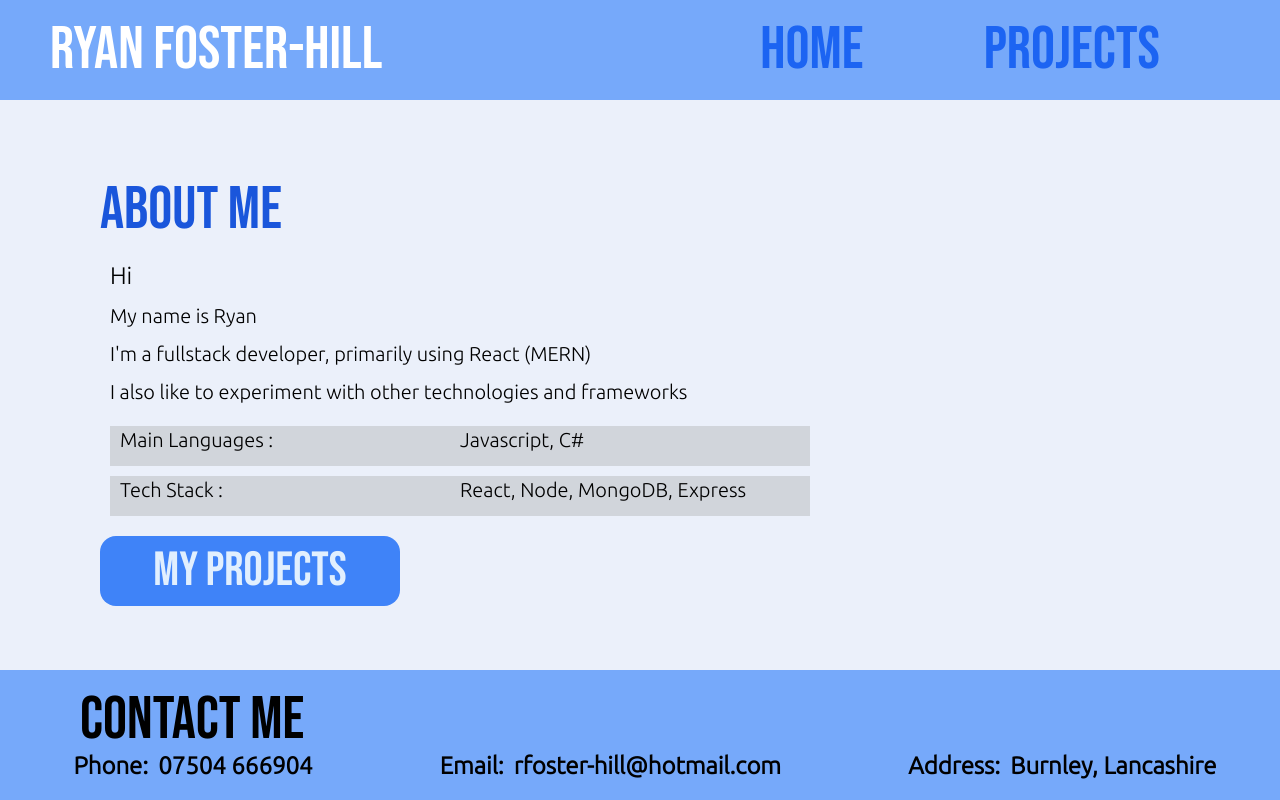
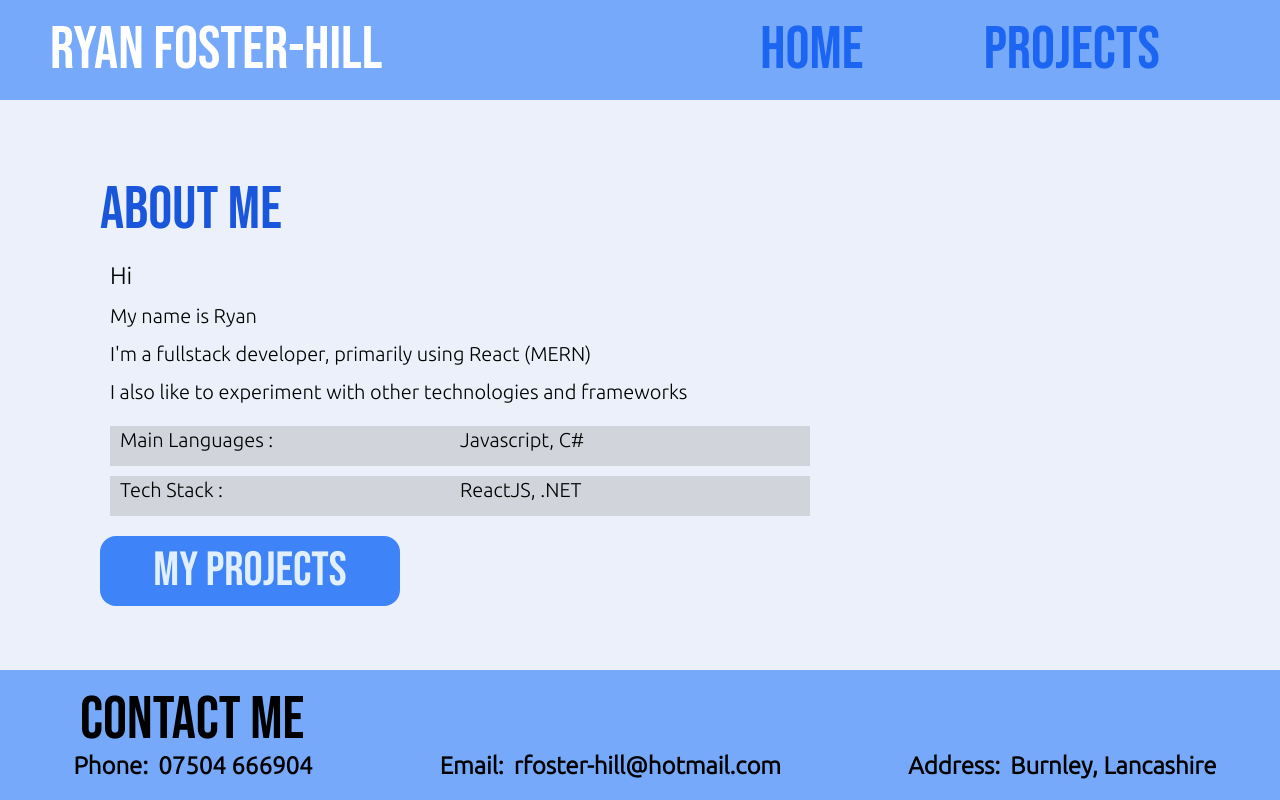
Before and after one commit to RyanRFH/PortfolioNextJS, a Next.js app: page / in a window 1280 px wide. Built offline with nearby package versions, Linux system fonts and the light colour scheme.

Commit message:
added commerce tracker project

```diff
--- a/src/app/components/ProjectThumbnail.jsx
+++ b/src/app/components/ProjectThumbnail.jsx
@@ -5,7 +5,7 @@ const ProjectThumbnail = (props) => {
     return (
         <Link href={props.projLink} className='w-full flex flex-col items-center justify-center hover:opacity-60'>
 
-            <p className='flex leading-[60px] text-center items-center justify-center font-bebas text-3xl lg:text-[60px] w-full min-h-[100px] lg:rounded-t-3xl text-white bg-blue-400'>{props.projName}</p>
+            <p className='flex leading-[60px] text-center items-center justify-center font-bebas text-3xl lg:text-[45px] w-full min-h-[100px] lg:rounded-t-3xl text-white bg-blue-400'>{props.projName}</p>
 
             <div className='flex flex-col items-center justify-center max-w-[800px] md:min-h-[500px] mb-[30px] md:mb-[50px] py-[20px] md:px-[30px] md:rounded-b-3xl bg-blue-200 lg:min-w-[800px] lg:min-h-[500px]'>
 
--- a/src/app/page.jsx
+++ b/src/app/page.jsx
@@ -19,7 +19,7 @@ export default function Home() {
 
           <div className="grid grid-cols-2 bg-gray-300 mt-[10px] h-[40px]">
             <p className="ml-[10px]">Tech Stack :</p>
-            <p>React, Node, MongoDB, Express</p>
+            <p>ReactJS, .NET</p>
           </div>
 
         </div>
```
Also changed, not shown: public/commerce-tracker-sql.png (added).
